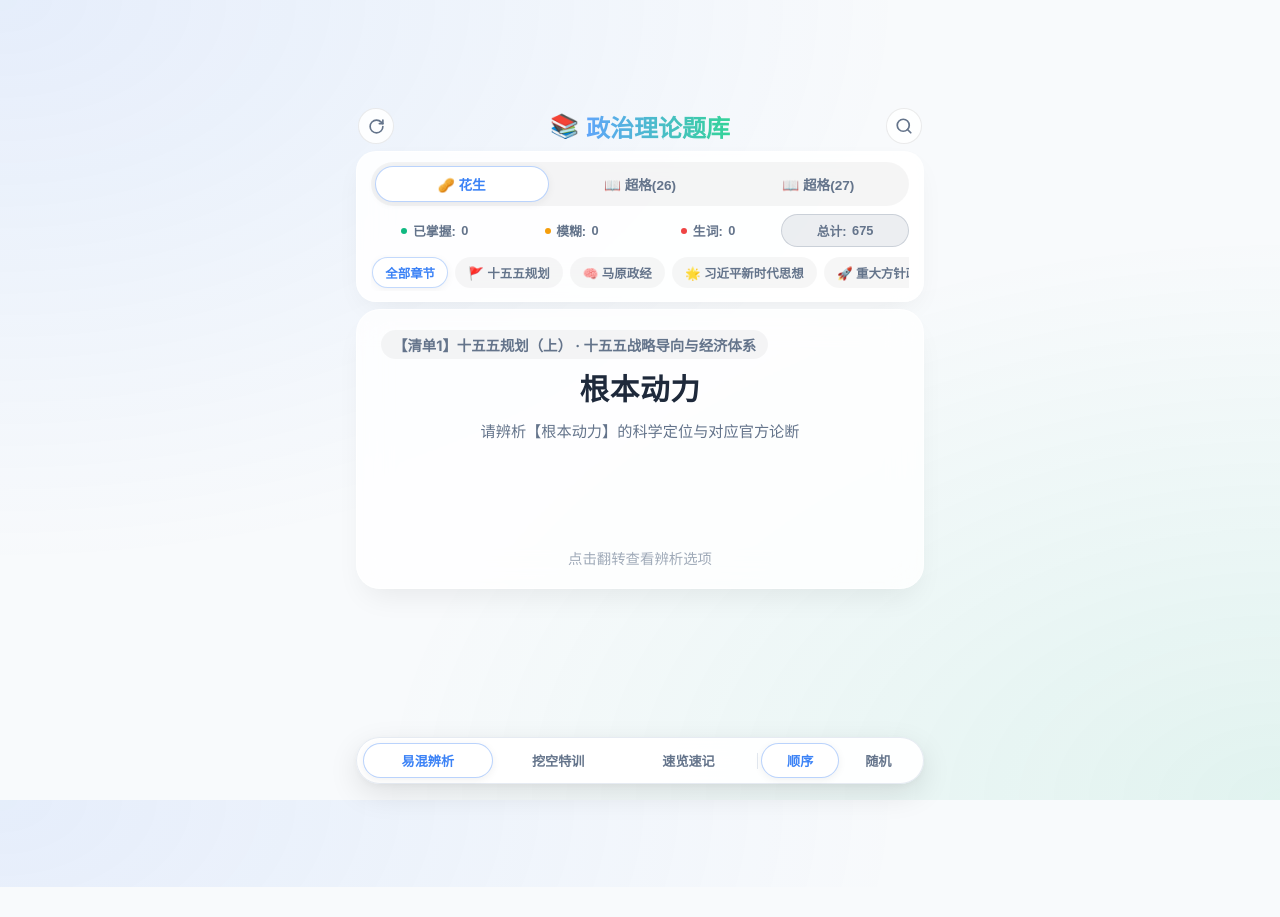
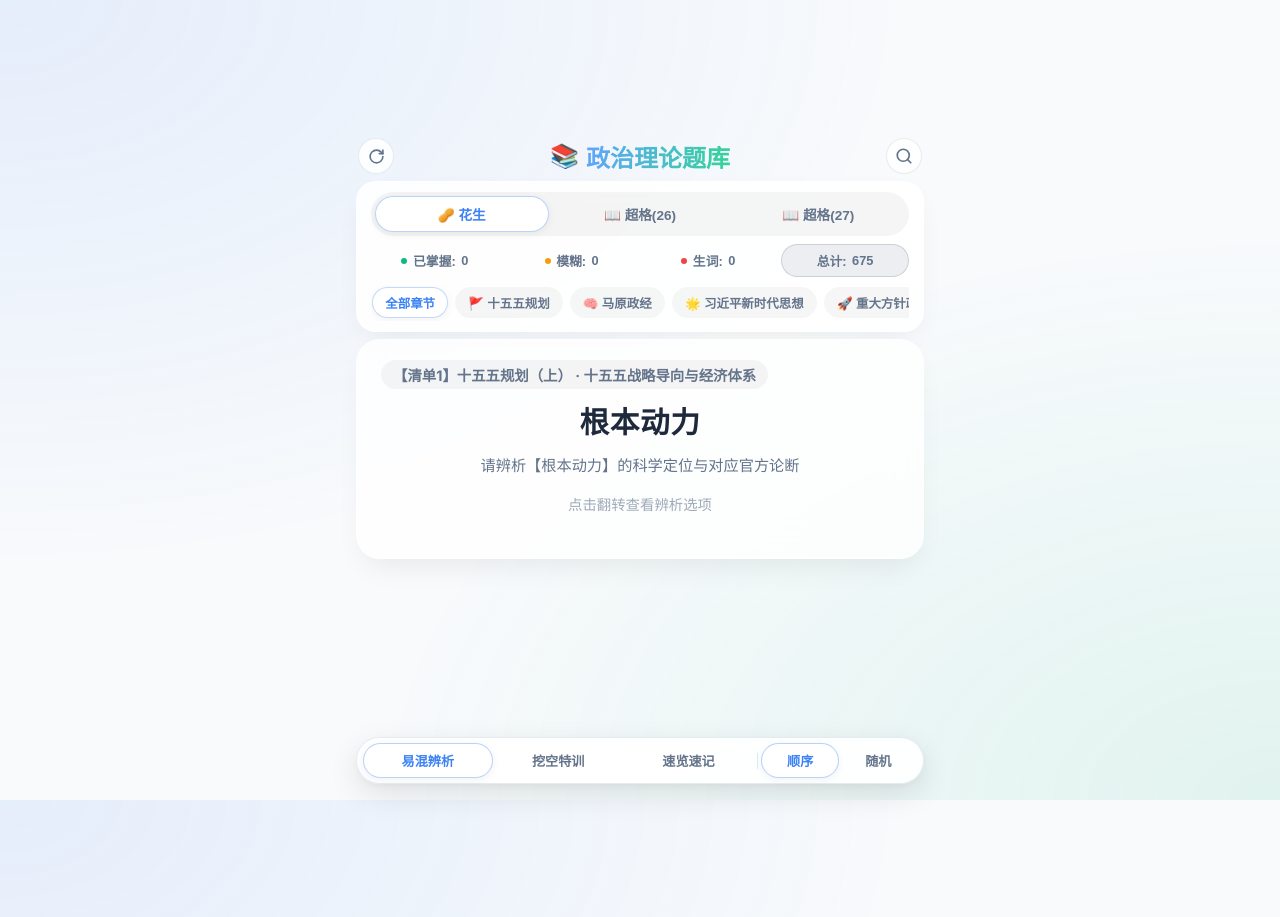
Before and after one commit to troses3/zhengzhi-fuxi, a React (Vite) app: page / in a window 1280 px wide. Before the commit the page ends 887 px from the top, so only its background shows below. Built offline with nearby package versions, Linux system fonts and the light colour scheme.

Commit message:
fix(ui): eliminate white void on card front by connecting hint naturally and compacting front height to 220px

```diff
--- a/src/App.jsx
+++ b/src/App.jsx
@@ -894,11 +894,11 @@ function App() {
             {/* 卡片模式：挖空特训 & 易混辨析 */}
             {(activeMode === 'quiz' || activeMode === 'contrast') && (
               <>
-                <div className={`card-container ${selectedOption !== null ? 'expanded' : ''}`} style={{ height: isFlipped ? cardHeight : '280px' }} onClick={() => setIsFlipped(!isFlipped)}>
+                <div className={`card-container ${selectedOption !== null ? 'expanded' : ''}`} style={{ height: isFlipped ? cardHeight : '220px' }} onClick={() => setIsFlipped(!isFlipped)}>
                   <div className={`card ${isFlipped ? 'flipped' : ''}`}>
                     {/* 卡片正面 */}
                     <div className="card-front">
-                      <div className="card-top-bar" style={{ display: 'flex', justifyContent: 'space-between', alignItems: 'center', width: '100%', marginBottom: '0.65rem' }}>
+                      <div className="card-top-bar" style={{ display: 'flex', justifyContent: 'space-between', alignItems: 'center', width: '100%', marginBottom: '0.85rem' }}>
                         <div className="group-tag" style={{ margin: 0 }}>
                           {currentItem.group && currentItem.subcategory && currentItem.group !== currentItem.subcategory
                             ? `${currentItem.group} · ${currentItem.subcategory}`
@@ -911,7 +911,7 @@ function App() {
                         )}
                       </div>
                       {activeMode === 'quiz' ? (
-                        <h2 className="idiom-word sentence-blank" style={{ margin: 0, width: '100%', textAlign: 'justify' }}>
+                        <h2 className="idiom-word sentence-blank" style={{ margin: 0, width: '100%', textAlign: 'justify', lineHeight: '1.65' }}>
                           {renderSentenceWithBlank(currentExample || currentItem.meaning, currentItem.word)}
                         </h2>
                       ) : (
@@ -924,7 +924,7 @@ function App() {
                           </div>
                         </div>
                       )}
-                      <div className="card-hint" style={{ marginTop: 'auto', paddingTop: '0.75rem', width: '100%', textAlign: 'center' }}>
+                      <div className="card-hint" style={{ marginTop: '1rem', width: '100%', textAlign: 'center' }}>
                         点击翻转查看{activeMode === 'quiz' ? '备选考点词' : '辨析选项'}
                       </div>
                     </div>
```
Also changed, not shown: 3 other files (tests, documents, lock files or other folders).
